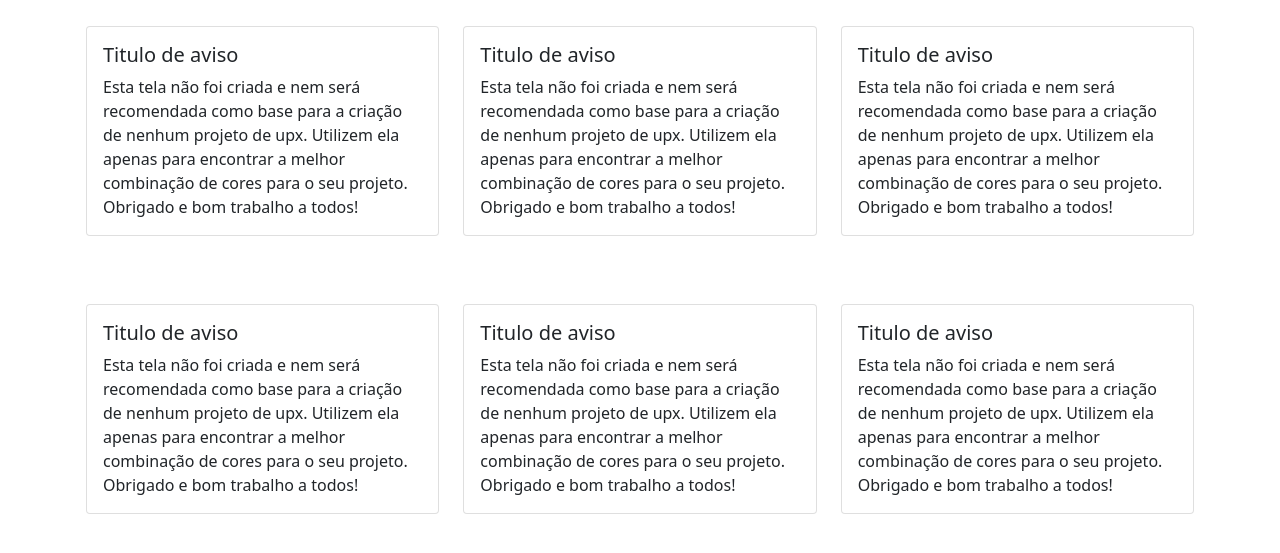
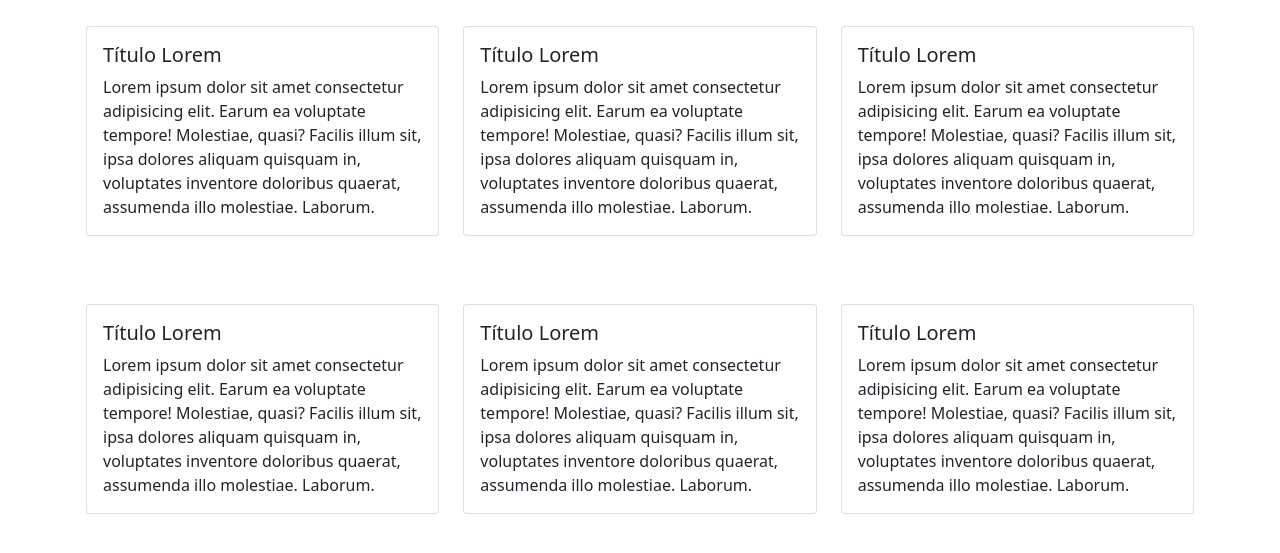
Before and after one commit to VictorAlexandreMuller/teste_de_cores, a plain HTML site: page indexCartoes.html in a window 1280 px wide. Shown: the part 70-623 px from the top of the page. Drawn offline with nearby package versions, Linux system fonts and the light colour scheme.

Commit message:
ajustes textos e readme

```diff
--- a/indexCartoes.html
+++ b/indexCartoes.html
@@ -176,12 +176,12 @@
           <div class="col mb-4">
             <div class="card">
               <div class="card-body custom-titles">
-                <h5 class="card-title">Titulo de aviso</h5>
+                <h5 class="card-title">Título Lorem</h5>
                 <p class="card-text custom-paragraphs">
-                  Esta tela não foi criada e nem será recomendada como base para
-                  a criação de nenhum projeto de upx. Utilizem ela apenas para
-                  encontrar a melhor combinação de cores para o seu projeto.
-                  Obrigado e bom trabalho a todos!
+                  Lorem ipsum dolor sit amet consectetur adipisicing elit. Earum
+                  ea voluptate tempore! Molestiae, quasi? Facilis illum sit,
+                  ipsa dolores aliquam quisquam in, voluptates inventore
+                  doloribus quaerat, assumenda illo molestiae. Laborum.
                 </p>
               </div>
             </div>
@@ -189,12 +189,12 @@
           <div class="col mb-4">
             <div class="card">
               <div class="card-body custom-titles">
-                <h5 class="card-title">Titulo de aviso</h5>
+                <h5 class="card-title">Título Lorem</h5>
                 <p class="card-text custom-paragraphs">
-                  Esta tela não foi criada e nem será recomendada como base para
-                  a criação de nenhum projeto de upx. Utilizem ela apenas para
-                  encontrar a melhor combinação de cores para o seu projeto.
-                  Obrigado e bom trabalho a todos!
+                  Lorem ipsum dolor sit amet consectetur adipisicing elit. Earum
+                  ea voluptate tempore! Molestiae, quasi? Facilis illum sit,
+                  ipsa dolores aliquam quisquam in, voluptates inventore
+                  doloribus quaerat, assumenda illo molestiae. Laborum.
                 </p>
               </div>
             </div>
@@ -202,12 +202,12 @@
           <div class="col mb-4">
             <div class="card">
               <div class="card-body custom-titles">
-                <h5 class="card-title">Titulo de aviso</h5>
+                <h5 class="card-title">Título Lorem</h5>
                 <p class="card-text custom-paragraphs">
-                  Esta tela não foi criada e nem será recomendada como base para
-                  a criação de nenhum projeto de upx. Utilizem ela apenas para
-                  encontrar a melhor combinação de cores para o seu projeto.
-                  Obrigado e bom trabalho a todos!
+                  Lorem ipsum dolor sit amet consectetur adipisicing elit. Earum
+                  ea voluptate tempore! Molestiae, quasi? Facilis illum sit,
+                  ipsa dolores aliquam quisquam in, voluptates inventore
+                  doloribus quaerat, assumenda illo molestiae. Laborum.
                 </p>
               </div>
             </div>
@@ -215,12 +215,12 @@
           <div class="col mb-4">
             <div class="card">
               <div class="card-body custom-titles">
-                <h5 class="card-title">Titulo de aviso</h5>
+                <h5 class="card-title">Título Lorem</h5>
                 <p class="card-text custom-paragraphs">
-                  Esta tela não foi criada e nem será recomendada como base para
-                  a criação de nenhum projeto de upx. Utilizem ela apenas para
-                  encontrar a melhor combinação de cores para o seu projeto.
-                  Obrigado e bom trabalho a todos!
+                  Lorem ipsum dolor sit amet consectetur adipisicing elit. Earum
+                  ea voluptate tempore! Molestiae, quasi? Facilis illum sit,
+                  ipsa dolores aliquam quisquam in, voluptates inventore
+                  doloribus quaerat, assumenda illo molestiae. Laborum.
                 </p>
               </div>
             </div>
@@ -228,12 +228,12 @@
           <div class="col mb-4">
             <div class="card">
               <div class="card-body custom-titles">
-                <h5 class="card-title">Titulo de aviso</h5>
+                <h5 class="card-title">Título Lorem</h5>
                 <p class="card-text custom-paragraphs">
-                  Esta tela não foi criada e nem será recomendada como base para
-                  a criação de nenhum projeto de upx. Utilizem ela apenas para
-                  encontrar a melhor combinação de cores para o seu projeto.
-                  Obrigado e bom trabalho a todos!
+                  Lorem ipsum dolor sit amet consectetur adipisicing elit. Earum
+                  ea voluptate tempore! Molestiae, quasi? Facilis illum sit,
+                  ipsa dolores aliquam quisquam in, voluptates inventore
+                  doloribus quaerat, assumenda illo molestiae. Laborum.
                 </p>
               </div>
             </div>
@@ -241,12 +241,12 @@
           <div class="col mb-4">
             <div class="card">
               <div class="card-body custom-titles">
-                <h5 class="card-title">Titulo de aviso</h5>
+                <h5 class="card-title">Título Lorem</h5>
                 <p class="card-text custom-paragraphs">
-                  Esta tela não foi criada e nem será recomendada como base para
-                  a criação de nenhum projeto de upx. Utilizem ela apenas para
-                  encontrar a melhor combinação de cores para o seu projeto.
-                  Obrigado e bom trabalho a todos!
+                  Lorem ipsum dolor sit amet consectetur adipisicing elit. Earum
+                  ea voluptate tempore! Molestiae, quasi? Facilis illum sit,
+                  ipsa dolores aliquam quisquam in, voluptates inventore
+                  doloribus quaerat, assumenda illo molestiae. Laborum.
                 </p>
               </div>
             </div>
```
Also changed, not shown: index.html (+15 -15 lines), 1 other file.
